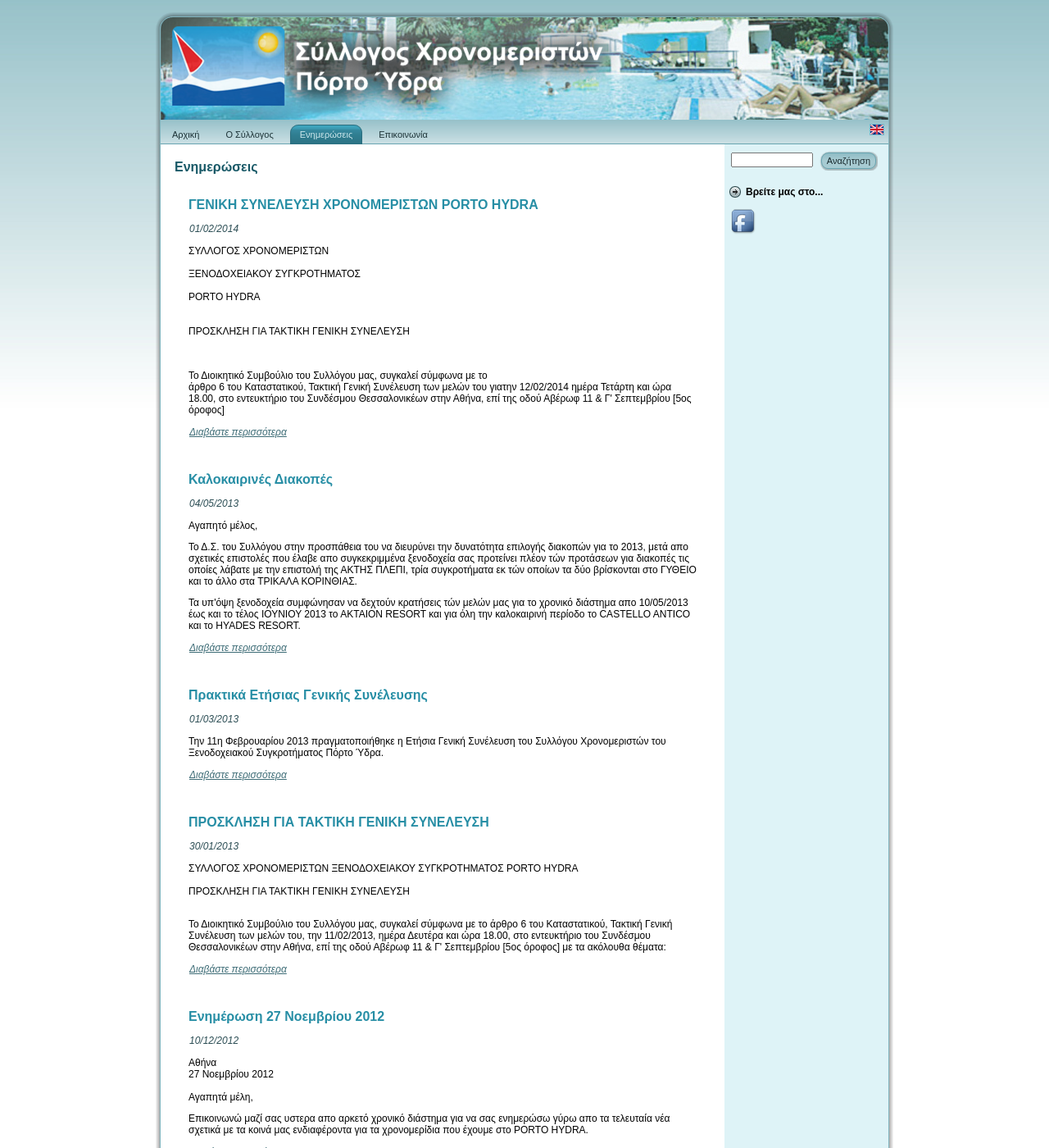
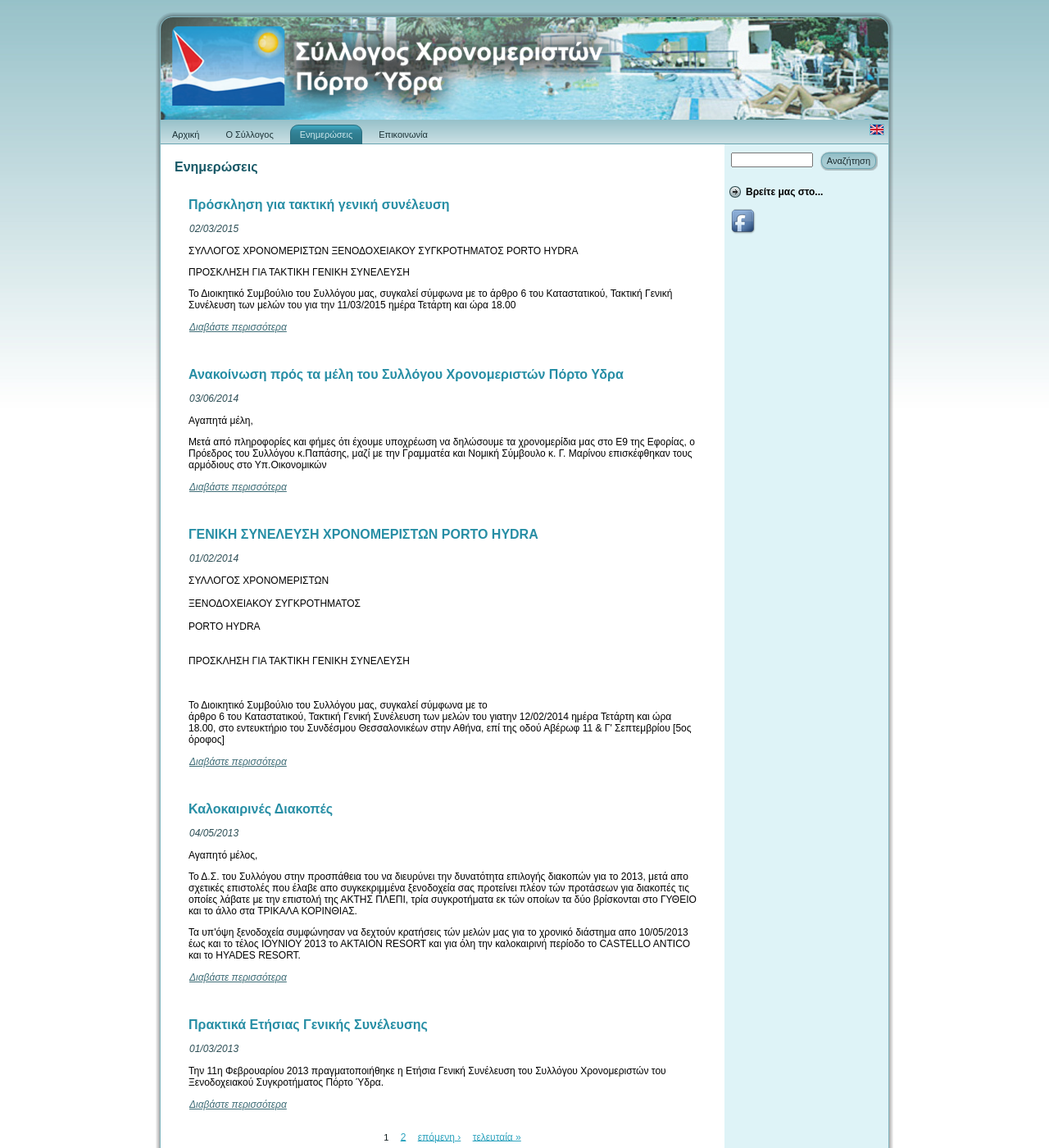
Before and after one commit to time-share/portohydra.time-share.gr, a Jekyll site: the page built from news.html, in a window 1280 px wide and 1400 px high. Shown: the whole window at 82% size. Built offline with Jekyll 4.4.1, drawn with Linux system fonts in a browser that asks for light colours; nearby versions of some CDN libraries; some of the changed lines change nothing that is shown.

Commit message:
Migrated more posts

```diff
--- a/_posts/2014-02-01-Invitation-General-Assembly-February-2014.html
+++ b/_posts/2014-02-01-Invitation-General-Assembly-February-2014.html
@@ -30,7 +30,7 @@
 <ul>
     <li>[α] Η Γ.Σ. ευρίσκεται σε νόμιμη απαρτία με οσαδήποτε τακτικά μέλη παρευρίσκονται και δεν προβλέπεται επαναληπτική συνέλευση.</li>
     <li>[β] Στην Γ.Σ. συμμετέχουν μόνον τα οικονομικώς ενήμερα μέλη.</li>
-    <li> [γ] Μία ώρα πριν την Γ.Σ. θα λειτουργεί στον ίδιο χώρο Γραμματεία για την εγγραφή νέων μελών και την οικονομική τακτοποίηση των ανεξόφλητων ετησίων εισφορών των μελών μας.</li>
+    <li>[γ] Μία ώρα πριν την Γ.Σ. θα λειτουργεί στον ίδιο χώρο Γραμματεία για την εγγραφή νέων μελών και την οικονομική τακτοποίηση των ανεξόφλητων ετησίων εισφορών των μελών μας.</li>
 </ul>
 <p>
     Παρακαλείσθε να προσέλθετε άπαντες, γιατί η ενημέρωση θεωρείται άκρως ενδιαφέρουσα, η γνώμη όλων των μελών είναι σεβαστή και ο διάλογος δίνει τις σωστές λύσεις.
--- /dev/null
+++ b/_posts/2014-06-03-Info-June-2014.html
@@ -0,0 +1,24 @@
+---
+layout: posts
+html_title: Ανακοίνωση πρός τα μέλη του Συλλόγου Χρονομεριστών Πόρτο Υδρα
+menu_text: Ανακοίνωση πρός τα μέλη του Συλλόγου Χρονομεριστών Πόρτο Υδρα
+lang: el
+permalink: /el/:year/:month/:day/:title.html
+redirect_from: /el/node/30
+---
+<p>Αγαπητά μέλη,</p>
+
+<p>
+    Mετά από πληροφορίες και φήμες ότι έχουμε υποχρέωση να δηλώσουμε τα χρονομερίδια μας
+    στο Ε9 της Εφορίας, ο Πρόεδρος του Συλλόγου κ.Παπάσης, μαζί με την Γραμματέα και Νομική Σύμβουλο κ. Γ. Μαρίνου
+    επισκέφθηκαν τους αρμόδιους στο Υπ.Οικονομικών <!--more-->και υπέβαλλαν σχετικό επι του θέματος ερώτημα. Η απάντηση του Υπουργείου
+    είναι αρνητική όσον αφορά την υποχρέωση για υποβολή δήλωσης στο Ε9, με εξαίρεση μόνο την περίπτωση της μεταβίβασης του σε άλλο ιδιοκτήτη,
+    οπότε τότε και μόνο τότε, η ΑΚΤΗ ΠΛΕΠΙ θα πρεπει να καταβάλλει το ΕΝΦΙΑ.
+</p>
+
+<p>
+    Επίσης σάς γνωρίζουμε ότι όσοι επιθυμούν διακοπές σε ορεινή περιοχή,
+    μπορούν να απευθυνθούν στο ξενοδοχείο ΠΗΓΗ ΤΑΡΛΑΜΠΑ στα Τρίκαλα Κορινθίας, που για τα μέλη του συλλόγου μας, παρέχει
+    διαμονή με ημερήσιο κόστος 40 ΕΥΡΩ, συμπεριλαμβανομένου του πρωινού. Για περισσότερες πληροφορίες απευθυνθείτε στην reception του ξενοδοχείου,
+    τηλεφωνώντας στον αριθμό 27430-91267.
+</p>
--- /dev/null
+++ b/_posts/2015-03-02-Invitation-General-Assembly-March-2015.html
@@ -0,0 +1,69 @@
+---
+layout: posts
+html_title: Πρόσκληση για τακτική γενική συνέλευση
+menu_text: Πρόσκληση για τακτική γενική συνέλευση
+lang: el
+permalink: /el/:year/:month/:day/:title.html
+redirect_from: /el/node/31
+---
+<p>ΣΥΛΛΟΓΟΣ ΧΡΟΝΟΜΕΡΙΣΤΩΝ ΞΕΝΟΔΟΧΕΙΑΚΟΥ ΣΥΓΚΡΟΤΗΜΑΤΟΣ PORTO HYDRA</p>
+<p>ΠΡΟΣΚΛΗΣΗ ΓΙΑ ΤΑΚΤΙΚΗ ΓΕΝΙΚΗ ΣΥΝΕΛΕΥΣΗ</p>
+<p></p>
+<p>
+    Το Διοικητικό Συμβούλιο του Συλλόγου μας, συγκαλεί σύμφωνα με το άρθρο 6 του Καταστατικού, Τακτική Γενική Συνέλευση των μελών
+    του για την 11/03/2015 ημέρα Τετάρτη και ώρα 18.00<!--more-->, στο εντευκτήριο του Συνδέσμου Θεσσαλονικέων στην Αθήνα, επί της οδού
+    Αβέρωφ 11 &amp; Γ' Σεπτεμβρίου [5ος όροφος] με τα ακόλουθα θέματα.
+</p>
+<p></p>
+<ol>
+    <li>ΟΙΚΟΝΟΜΙΚΟΣ ΑΠΟΛΟΓΙΣΜΟΣ ΕΤΟΥΣ 2014 ΚΑΙ ΑΠΑΛΛΑΓΗ ΤΟΥ Δ.Σ.</li>
+    <li>ΕΝΗΜΕΡΩΣΗ ΤΩΝ ΜΕΛΩΝ ΕΠΙ ΤΗΣ ΠΟΡΕΙΑΣ ΤΩΝ ΔΙΚΑΣΤΙΚΩΝ ΘΕΜΑΤΩΝ.</li>
+    <li>ΕΝΗΜΕΡΩΣΗ ΓΙΑ ΤΙΣ ΕΠΑΦΕΣ ΤΟΥ Δ.Σ. ΜΕ ΤΗΝ ΑΚΤΗ ΠΛΕΠΙ ΚΑΙ ΤΗΝ RCI.</li>
+    <li>EIΣΦΟΡΕΣ ΜΕΛΩΝ ΕΤΟΥΣ 2015 ( ΠΟΥ ΠΑΡΑΜΕΝΕΙ ΣΤΑ 20 € ).</li>
+    <li>ΕΓΚΡΙΣΗ ΥΠΟΒΟΛΗΣ ΜΥΝΗΤΗΡΙΑΣ ΑΝΑΦΟΡΑΣ ΚΑΤΑ ΤΗΣ ΑΚΤΗΣ ΠΛΕΠΙ.</li>
+    <li>ΕΡΩΤΗΣΕΙΣ ΜΕΛΩΝ – ΑΠΑΝΤΗΣΕΙΣ Δ.Σ -- ΣΥΖΗΤΗΣΗ ΕΠΙ ΟΛΩΝ ΤΩΝ ΘΕΜΑΤΩΝ.</li>
+    <li>ΕΚΛΟΓΕΣ ΓΙΑ ΑΝΑΔΕΙΞΗ ΝΕΟΥ Δ.Σ ΚΑΙ ΕΞΕΛΕΚΤΙΚΗΣ ΕΠΙΤΡΟΠΗΣ ΤΟΥ ΣΥΛΛΟΓΟΥ ΜΑΣ.</li>
+</ol>
+<p>Παρακαλούμε να σημειώσετε ότι :</p>
+<ul>
+    <li>[α] Η Γ.Σ. ευρίσκεται σε νόμιμη απαρτία με οσαδήποτε τακτικά μέλη παρευρίσκονται και δεν προβλέπεται επαναληπτική συνέλευση.</li>
+    <li>[β] Στην Γ.Σ. συμμετέχουν μόνον τα οικονομικώς ενήμερα μέλη.</li>
+    <li>
+        [γ] Μία ώρα πριν την Γ.Σ. θα λειτουργεί στον ίδιο χώρο Γραμματεία για την εγγραφή νέων μελών και την οικονομική
+        τακτοποίηση των ανεξόφλητων ετησίων εισφορών των μελών μας.
+    </li>
+</ul>
+<p>
+    Παρακαλείσθε να προσέλθετε άπαντες, γιατί η ενημέρωση θεωρείται άκρως ενδιαφέρουσα,
+    η γνώμη όλων των μελών είναι σεβαστή, ο διάλογος δίνει τις σωστές λύσεις και η εκλογή
+    νέου Δ.Σ θα δώσει νέα ώθηση στην επίλυση του προβλήματος των χρονομεριδίων μας.
+</p>
+<p></p>
+<table class="theBoard">
+    <thead>
+        <tr>
+            <th>Ο ΠΡΟΕΔΡΟΣ</th>
+            <th>Η ΓΡΑΜΜΑΤΕΥΣ</th>
+        </tr>
+    </thead>
+    <tbody>
+        <tr>
+            <td>ΣΕΡΓΙΟΣ ΠΑΠΑΣΗΣ</td>
+            <td>ΓΙΑΝΝΟΥΛΑ ΜΑΡΙΝΟΥ</td>
+        </tr>
+    </tbody>
+</table>
+<p></p>
+<p>ΣΗΜΕΙΩΣΗ: Στην οδό Αβέρωφ 13 λειτουργεί επί 24ωρου βάσεως φυλασσόμενο πολυώροφο κλειστό PARKING με μεγάλη χωρητικότητα και χαμηλή χρέωση.</p>
+<p>Σας παρακαλώ πολύ:</p>
+<ul>
+    <li>Α. Να απαντήσετε σε αυτό το μήνυμα ώστε να ξέρουμε ότι ενημερωθήκατε.</li>
+    <li>Β. Να ειδοποιήσετε, με όποιο τρόπο μπορείτε, τον οποιοδήποτε χρονομεριστή γνωρίζετε, για να προσέλθει και να ενημερωθεί και αυτός.</li>
+    <li>Γ. Μην ξεχνάτε ότι αυτοί που επιβουλεύονται την περιουσία μας θέλουν να είμαστε "μόνοι και ανημέρωτοι".</li>
+    <li>
+        Δ. Θυμηθείτε πως οι σωστές αποφάσεις, για την σωστή πορεία του συλλόγου, λαμβάνονται με τον διάλογο και την συζήτηση που
+        γίνετε «πρόσωπο με πρόσωπο» και όχι με «πηγαδάκια» και ανεύθυνα τηλέφωνα μεταξύ των μελών. Στον μονόλογο όλοι έχουμε μια «έξυπνη» λύση.
+        Στον διάλογο η πρότασή μας «αντέχει»; Για το κοινό συμφέρον ΑΠΑΙΤΕΙΤΑΙ η παρουσία
+        όλων μας και η συμμετοχή μας στα νέα όργανα του συλλόγου μας.
+    </li>
+</ul>
```
Also changed, not shown: _posts/2013-03-01-General-Assembly-Minutes-February-2013.html (renamed from _posts/2013-03-01-General-Assembly-Minutes-February-2013 - Copy.html).
